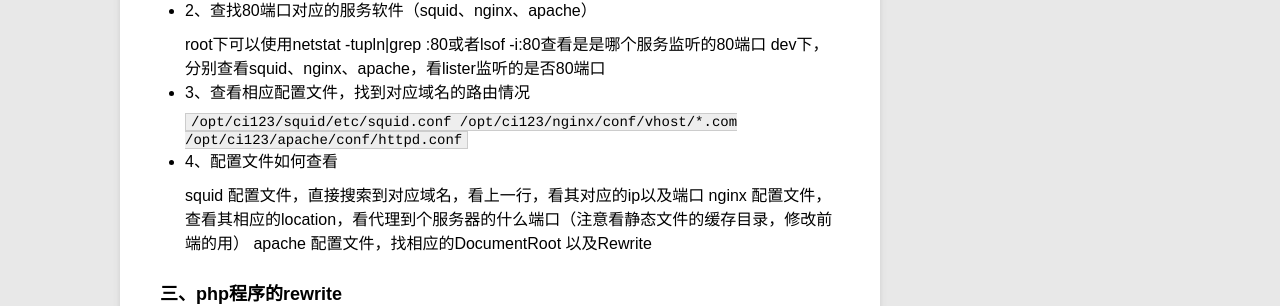
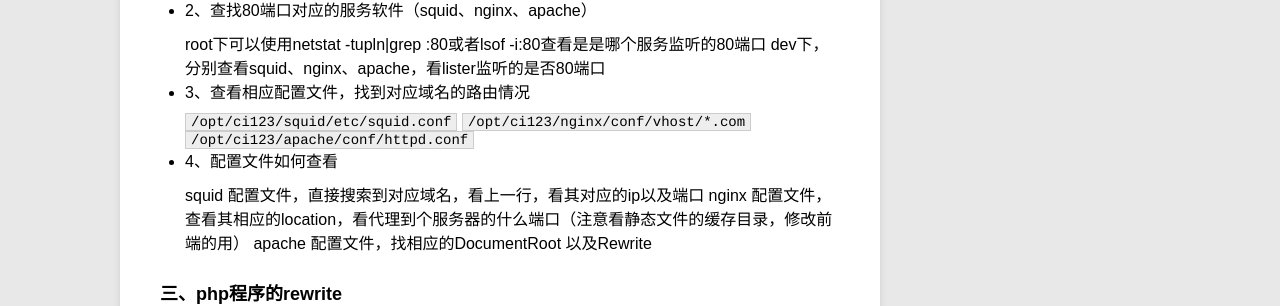
Before and after one commit to geeklive/geeklive.github.io, a Jekyll site: the page built from _posts/2014-06-09-locate_program_according_to_domain_name.md, in a window 1280 px wide. Shown: the part 819-1125 px from the top of the page. Built offline with Jekyll 4.4.1, drawn with Linux system fonts in a browser that asks for light colours; Markdown is read by kramdown in place of the engine named in the settings; comment, search, counter and statistics services are not loaded.

Commit message:
Update 2014-06-09-locate_program_according_to_domain_name.md

```diff
--- a/_posts/2014-06-09-locate_program_according_to_domain_name.md
+++ b/_posts/2014-06-09-locate_program_according_to_domain_name.md
@@ -30,11 +30,9 @@
 	       dev下，分别查看squid、nginx、apache，看lister监听的是否80端口
 
 	<li>3、查看相应配置文件，找到对应域名的路由情况</li>
-		<code>
-		/opt/ci123/squid/etc/squid.conf
-		/opt/ci123/nginx/conf/vhost/*.com
-		/opt/ci123/apache/conf/httpd.conf
-		</code>
+	<code>/opt/ci123/squid/etc/squid.conf</code>
+	<code>/opt/ci123/nginx/conf/vhost/*.com</code>
+	<code>/opt/ci123/apache/conf/httpd.conf</code>
 	<li>4、配置文件如何查看</li>
 		squid 配置文件，直接搜索到对应域名，看上一行，看其对应的ip以及端口
 		nginx 配置文件，查看其相应的location，看代理到个服务器的什么端口（注意看静态文件的缓存目录，修改前端的用）
```
